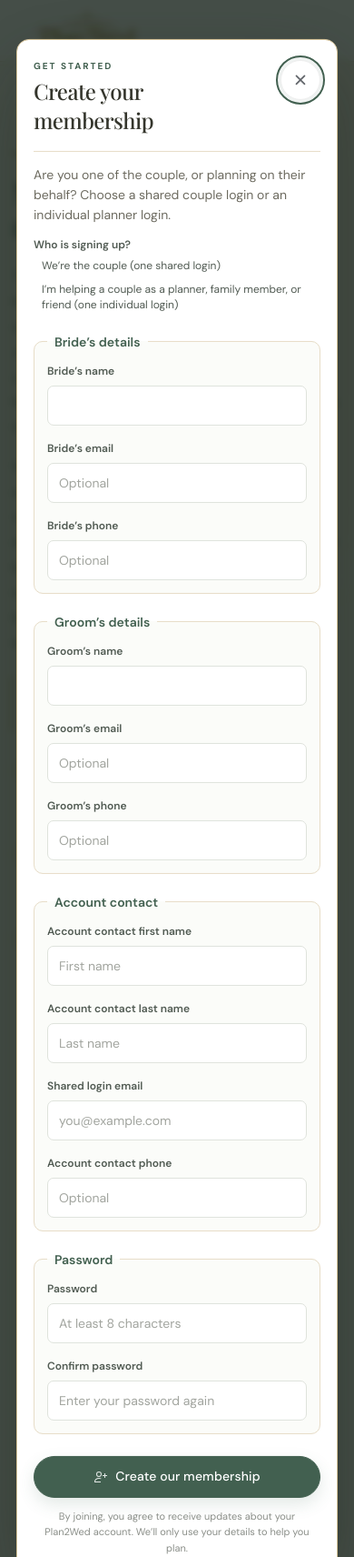
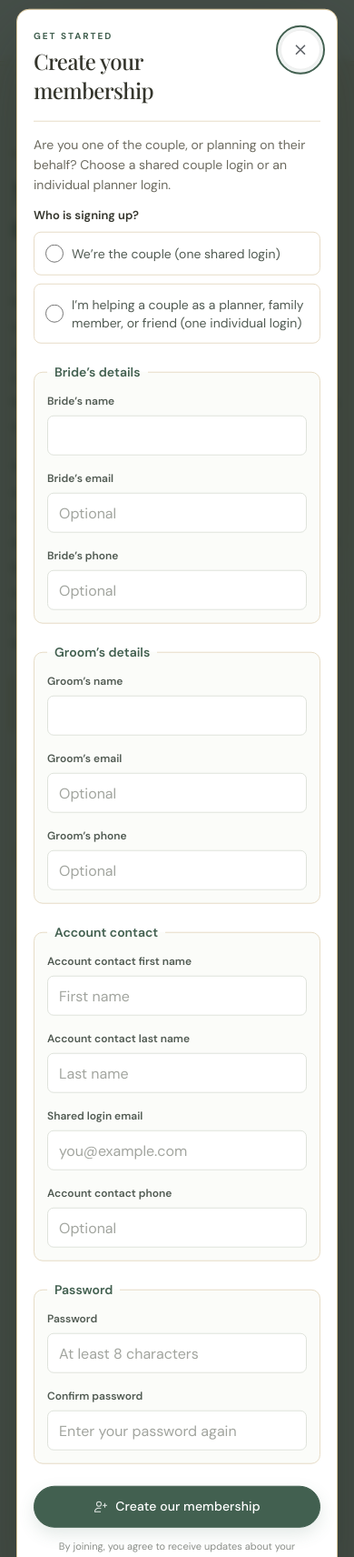
Before and after one commit to amrikbhogal/plan2wed, a Django app: page / in a window 390 px wide, after a click on "Create your membership". Shown: the top 1712 px of the page at 91% size. Run offline with Django 5.2, Linux system fonts and the light colour scheme.

Commit message:
Keep signup radio options visible and tappable on mobile browsers

```diff
--- a/planner/templates/planner/signup.html
+++ b/planner/templates/planner/signup.html
@@ -37,7 +37,7 @@
       <p class="muted" style="font-size:13px;margin:0">Are you one of the couple, or planning on their behalf? Choose a shared couple login or an individual planner login.</p>
       {% if form.non_field_errors %}<div class="form-error">{{ form.non_field_errors }}</div>{% endif %}
       <form method="post" novalidate>{% csrf_token %}
-        <div class="field"><label for="{{ form.signup_role.id_for_label }}">{{ form.signup_role.label }}</label>{{ form.signup_role }}{{ form.signup_role.errors }}</div>
+        <fieldset class="field signup-role-field"><legend>{{ form.signup_role.label }}</legend>{{ form.signup_role }}{{ form.signup_role.errors }}</fieldset>
 <div class="details-grid couple-details"><fieldset class="details-section"><legend>Bride’s details</legend><div class="signup-contact-fields">
 {% include 'planner/includes/detail_field.html' with field=form.bride_name %}
 {% include 'planner/includes/detail_field.html' with field=form.bride_email %}
@@ -90,8 +90,15 @@
 .signup-dialog form>.field:first-child{margin-top:18px}
 .signup-dialog .field{margin-top:13px}
 .signup-dialog .field label{font-size:12px;color:#515b53}
-.signup-dialog .field input,.signup-dialog .field select{height:44px;border:1px solid #dfe3dc;border-radius:7px;background:#fff;padding:0 12px;font:14px 'DM Sans',sans-serif;transition:border-color .15s,box-shadow .15s}
-.signup-dialog .field input:focus,.signup-dialog .field select:focus{border-color:var(--green);box-shadow:0 0 0 3px #416b5817;outline:0}
+.signup-dialog .field input:not([type=radio]):not([type=checkbox]),.signup-dialog .field select{height:44px;border:1px solid #dfe3dc;border-radius:7px;background:#fff;padding:0 12px;font:14px 'DM Sans',sans-serif;transition:border-color .15s,box-shadow .15s}
+.signup-dialog .field input:not([type=radio]):not([type=checkbox]):focus,.signup-dialog .field select:focus{border-color:var(--green);box-shadow:0 0 0 3px #416b5817;outline:0}
+.signup-role-field{min-width:0;padding:0;border:0;margin:18px 0 0}
+.signup-role-field legend{padding:0;margin-bottom:10px;font-size:13px;font-weight:600;color:var(--ink)}
+.signup-dialog .signup-role-field .choice-list label{align-items:center;min-height:48px;padding:12px;border:1px solid var(--line);border-radius:8px;background:#fff;font-size:14px;cursor:pointer}
+.signup-dialog .signup-role-field .choice-list label:has(input:checked){border-color:var(--green);background:#f1f6ef}
+.signup-dialog .signup-role-field .choice-list input[type=radio]{appearance:auto;-webkit-appearance:radio;width:20px;height:20px;min-width:20px;min-height:20px;flex:0 0 20px;padding:0;margin:0;border:initial;border-radius:50%;background:initial;accent-color:var(--green);color-scheme:light;box-shadow:none}
+.signup-dialog .signup-role-field .choice-list input[type=radio]:focus-visible{outline:2px solid var(--green);outline-offset:3px}
+@media(max-width:760px){.signup-dialog .field input:not([type=radio]):not([type=checkbox]),.signup-dialog .field select{font-size:16px}}
 .signup-dialog .name-fields{gap:15px}
 .signup-dialog .button.full{min-height:46px;margin-top:24px;box-shadow:0 7px 18px #416b5826}
 .signup-dialog .fineprint{font-size:11px;line-height:1.6;margin-top:12px}
```
